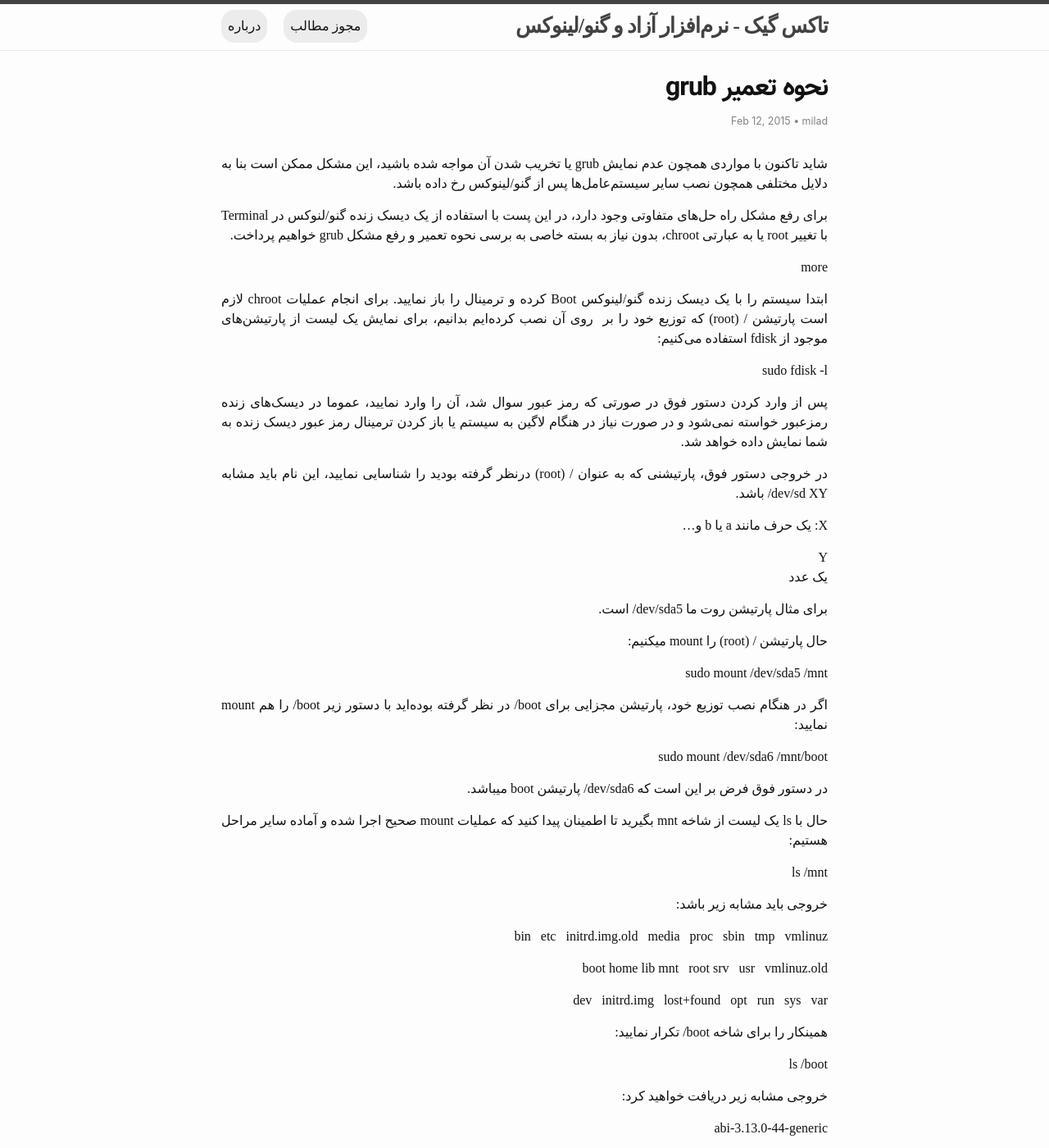
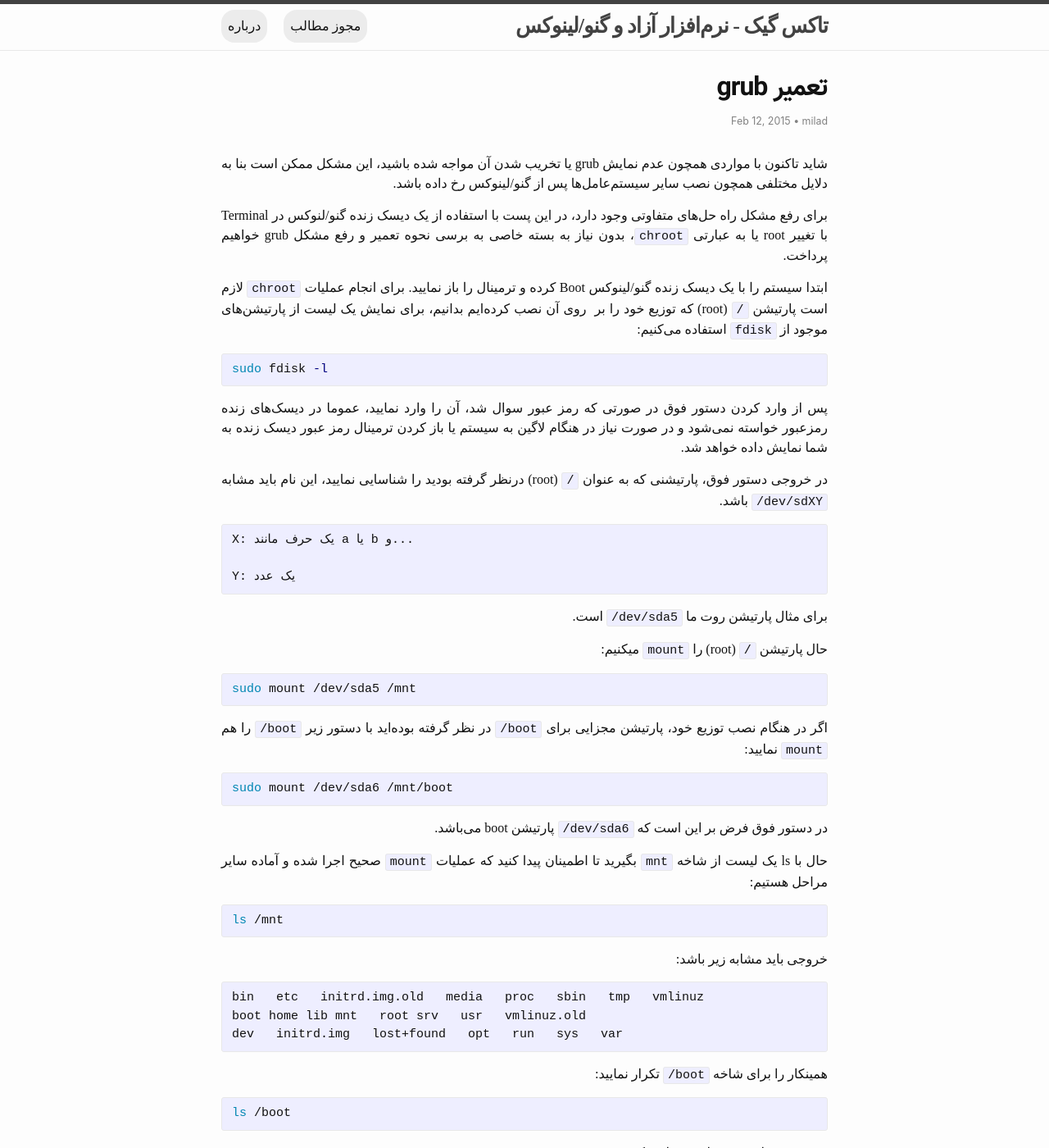
Before and after one commit to Ravexina/tuxgeek, a Jekyll site: the page built from _posts/2015-02-12-تعمیر-grub2.md, in a window 1280 px wide and 1400 px high. Shown: the whole window at 82% size. Built offline with Jekyll 4.4.1, drawn with Linux system fonts in a browser that asks for light colours; some web fonts are replaced; comment, search, counter and statistics services are not loaded; some of the changed text lies outside the part shown.

Commit message:
Highlight commands

```diff
--- a/_posts/2015-02-12-تعمیر-grub2.md
+++ b/_posts/2015-02-12-تعمیر-grub2.md
@@ -1,9 +1,8 @@
 ---
 layout: post
-title: نحوه تعمیر grub
+title: تعمیر grub
 permalink: /گنو-لینوکس/تعمیر-grub2
 post_id: 470
-author: milad
 author: milad
 categories:
 - how to repair grub
@@ -17,119 +16,137 @@ categories:
 
 شاید تاکنون با مواردی همچون عدم نمایش grub یا تخریب شدن آن مواجه شده باشید، این مشکل ممکن است بنا به دلایل مختلفی همچون نصب سایر سیستم‌عامل‌ها پس از گنو/لینوکس رخ داده باشد.
 
-برای رفع مشکل راه حل‌های متفاوتی وجود دارد، در این پست با استفاده از یک دیسک زنده گنو/لنوکس در Terminal با تغییر root یا به عبارتی chroot، بدون نیاز به بسته خاصی به برسی نحوه تعمیر و رفع مشکل grub خواهیم پرداخت.
-
-more
+برای رفع مشکل راه حل‌های متفاوتی وجود دارد، در این پست با استفاده از یک دیسک زنده گنو/لنوکس در Terminal با تغییر root یا به عبارتی `chroot`، بدون نیاز به بسته خاصی به برسی نحوه تعمیر و رفع مشکل grub خواهیم پرداخت.
 
 ابتدا سیستم را با یک دیسک زنده گنو/لینوکس Boot کرده و ترمینال را باز نمایید.
-برای انجام عملیات chroot لازم است پارتیشن / (root) که توزیع خود را بر  روی آن نصب کرده‌ایم بدانیم، برای نمایش یک لیست از پارتیشن‌های موجود از fdisk استفاده می‌کنیم:
+برای انجام عملیات `chroot` لازم است پارتیشن `/` (root) که توزیع خود را بر  روی آن نصب کرده‌ایم بدانیم، برای نمایش یک لیست از پارتیشن‌های موجود از `fdisk` استفاده می‌کنیم:
 
+{% highlight bash %}
 sudo fdisk -l
+{% endhighlight %}
 
 پس از وارد کردن دستور فوق در صورتی که رمز عبور سوال شد، آن را وارد نمایید، عموما در دیسک‌های زنده رمزعبور خواسته نمی‌شود و در صورت نیاز در هنگام لاگین به سیستم یا باز کردن ترمینال رمز عبور دیسک زنده به شما نمایش داده خواهد شد.
 
-در خروجی دستور فوق، پارتیشنی که به عنوان / (root) درنظر گرفته بودید را شناسایی نمایید، این نام باید مشابه dev/sd
-XY/ باشد.
+در خروجی دستور فوق، پارتیشنی که به عنوان `/` (root) درنظر گرفته بودید را شناسایی نمایید، این نام باید مشابه `dev/sdXY/` باشد.
 
+{% highlight bash %}
 X: یک حرف مانند a یا b و...
 
-Y
-: یک عدد
+Y: یک عدد
+{% endhighlight %}
+برای مثال پارتیشن روت ما `dev/sda5/` است.
 
-برای مثال پارتیشن روت ما dev/sda5/ است.
+حال پارتیشن `/` (root) را `mount` میکنیم:
+{% highlight bash %}
+sudo mount /dev/sda5 /mnt
+{% endhighlight %}
 
-حال پارتیشن / (root) را mount میکنیم:
+اگر در هنگام نصب توزیع خود، پارتیشن مجزایی برای `boot/` در نظر گرفته بوده‌اید با دستور زیر `boot/` را هم `mount` نمایید:
 
-sudo mount /dev/sda5 /mnt
+{% highlight bash %}
+sudo mount /dev/sda6 /mnt/boot
+{% endhighlight %}
+در دستور فوق فرض بر این است که `dev/sda6/` پارتیشن boot می‌باشد.
 
-اگر در هنگام نصب توزیع خود، پارتیشن مجزایی برای boot/ در نظر گرفته بوده‌اید با دستور زیر boot/ را هم mount نمایید:
+حال با ls یک لیست از شاخه `mnt` بگیرید تا اطمینان پیدا کنید که عملیات `mount` صحیح اجرا شده و آماده سایر مراحل هستیم:
 
-sudo mount /dev/sda6 /mnt/boot
-
-در دستور فوق فرض بر این است که dev/sda6/ پارتیشن boot میباشد.
-
-حال با ls یک لیست از شاخه mnt بگیرید تا اطمینان پیدا کنید که عملیات mount صحیح اجرا شده و آماده سایر مراحل هستیم:
-
+{% highlight bash %}
 ls /mnt
-
+{% endhighlight %}
 خروجی باید مشابه زیر باشد:
 
+{% highlight bash %}
 bin   etc   initrd.img.old   media   proc   sbin   tmp   vmlinuz
+boot home lib mnt   root srv   usr   vmlinuz.old
+dev   initrd.img   lost+found   opt   run   sys   var
+{% endhighlight %}
+همینکار را برای شاخه `boot/` تکرار نمایید:
 
-boot home lib mnt   root srv   usr   vmlinuz.old
-
-dev   initrd.img   lost+found   opt   run   sys   var
-
-همینکار را برای شاخه boot/ تکرار نمایید:
-
+{% highlight bash %}
 ls /boot
+{% endhighlight %}
 
 خروجی مشابه زیر دریافت خواهید کرد:
 
+{% highlight bash %}
 abi-3.13.0-44-generic
+abi-3.13.0-45-generic
+vmlinuz-3.13.0-45-generic
+...
+{% endhighlight %}
+حال باید شاخه های زیر را برروی شاخه مشابه در mnt به صورت bind‌ سوار نماییم (`mount` کنیم):
 
-abi-3.13.0-45-generic
+{% highlight bash %}
+/dev
+/dev/pts
+/proc
+/sys
 
-vmlinuz-3.13.0-45-generic
-
-...
-حال باید شاخه های زیر را برروی شاخه مشابه در mnt به صورت bind‌ سوار نماییم (mount کنیم):
-
-/dev
-
-/dev/pts
-
-/proc
-
-/sys
+{% endhighlight %}
 
 انجام عملیات Mount به همراه پارامتر bind باعث می‌شود محتویات شاخه های فوق در هر دو محل به صورت یکسان قابل دسترس باشند. نحوه mount کردن به صورت زیر خواهد بود:
 
+{% highlight bash %}
 sudo mount --bind foo bar
+{% endhighlight %}
 یا به صورت زیر:
 
+{% highlight bash %}
 sudo mount -B foo bar
+{% endhighlight %}
 
-در نتیجه لازم است شاخه های مذکور را به صورت ذکر شده mount نماییم، برای مثال نحوه مانت شاخه dev/ به صورت زیر خواهد بود:
+در نتیجه لازم است شاخه های مذکور را به صورت ذکر شده `mount` نماییم، برای مثال نحوه مانت شاخه `dev/` به صورت زیر خواهد بود:
 
+{% highlight bash %}
 sudo mount -B /dev /mnt/dev
+{% endhighlight %}
 
 برای راحتی و سرعت بخشیدن به کار میتوان از یک حلقه for استفاده کرد. کد زیر هر ۴ شاخه مذکور را در محل صحیح mount خواهد کرد، این دستور را در یک خط وارد و اجرا نمایید:
 
+{% highlight bash %}
 for i in /dev /dev/pts /proc /sys; do sudo mount -B $i /mnt$i; done
-حال با دستور زیر شاخه root را تغییر میدهم (chroot).
+{% endhighlight %}
+حال با دستور زیر شاخه root را تغییر میدهم (`chroot`).
 
+{% highlight bash %}
 sudo chroot /mnt
+{% endhighlight %}
 دستور زیر فایل پیکربندی grub را برای سیستم ایجاد خواهد کرد:
 
+{% highlight bash %}
 sudo update-grub
-
-حال برای نصب مجدد grub در MBR‌ باید بدانیم سیستم از کدام Disk برای بوت شدن استفاده میکند. برای این منظور میتوانید مجددا از fdisk -l‌ استفاده نمایید.
+{% endhighlight %}
+حال برای نصب مجدد grub در MBR‌ باید بدانیم سیستم از کدام Disk برای بوت شدن استفاده میکند. برای این منظور میتوانید مجددا از `fdisk -l‌` استفاده نمایید.
 
 آدرس دیسک باید به صورت زیر باشد:
 
+{% highlight bash %}
 /dev/sdX
-
+{% endhighlight %}
 که x یک حرف مانند a یا b و یا ... می‌باشد، یعنی آدرسی مشابه زیر:
 
+{% highlight bash %}
 /dev/sda
-
+{% endhighlight %}
 حال با دستور زیر گراب را بر MBR دیسک مدنظر نصب می‌نماییم:
 
+{% highlight bash %}
 sudo grub-install /dev/sda
+{% endhighlight %}
+سپس با دستور `exit` یا فشردن `ctrl+d` از chroot خارج شوید.
 
-سپس با دستور exit یا فشردن ctrl+d از chroot خارج شوید.
+حال نوبت آن است که پارتیشن و شاخه‌های `mount` شده را `umount` نماییم، به این منظور دستور زیر را در یک خط وارد و اجرا نمایید:
 
-حال نوبت آن است که پارتیشن و شاخه‌های mount شده را umount نماییم، به این منظور دستور زیر را در یک خط وارد و اجرا نمایید:
+{% highlight bash %}
+for i in /dev/pts /dev /proc /sys; do sudo umount /mnt$i; done
+{% endhighlight %}
 
-for i in /dev/pts /dev /proc /sys; do sudo umount /mnt$i; done
+در صورتی که پارتیشن `boot/` را مجزا ایجاد و `mount` کرده بودید آن را `umount` نمایید، سپس `mnt/` را `umount` کنید:
+{% highlight bash %}
+sudo umount /mnt
+{% endhighlight %}
+نهایتا سیستم را `reboot` نمایید:
 
-در صورتی که پارتیشن boot/ را مجزا ایجاد و mount کرده بودید آن را umount نمایید، سپس mnt/ را umount کنید:
-
-sudo umount /mnt
-
-نهایتا سیستم را reboot نمایید:
-
+{% highlight bash %}
 sudo shutdown -r now
-
-[ بر اساس askubuntu](#)
+{% endhighlight %}
```
